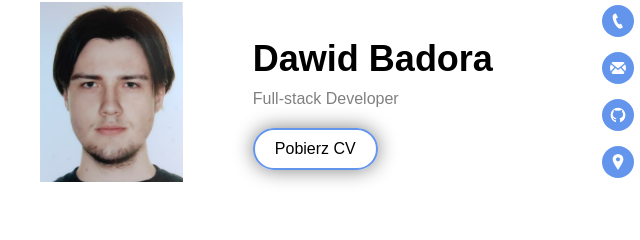
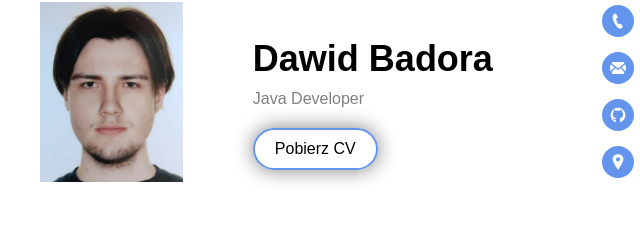
Before and after one commit to dawidus443/CV, a plain HTML site: page index.html in a window 1280 px wide. Shown: the part 119-359 px from the top of the page, 180-820 px from the left. Drawn offline with Linux system fonts and the light colour scheme.

Commit message:
CV - final version 3.0

```diff
--- a/index.html
+++ b/index.html
@@ -10,7 +10,7 @@
                 <img class = "profile-picture" src="picture_of_me.png" alt="Zdjęcie profilowe Dawida Badory" />
                 <div>
                     <h1>Dawid Badora</h1>
-                    <span>Full-stack Developer</span>
+                    <span>Java Developer</span>
                     <div>
                         <a class="cv-download-link" href="https://store1.gofile.io/download/84ff79af-8d4e-4407-b14c-4f43ac0b5820/CV_Dawid_Badora.pdf">Pobierz CV</a>
                     </div>
```
